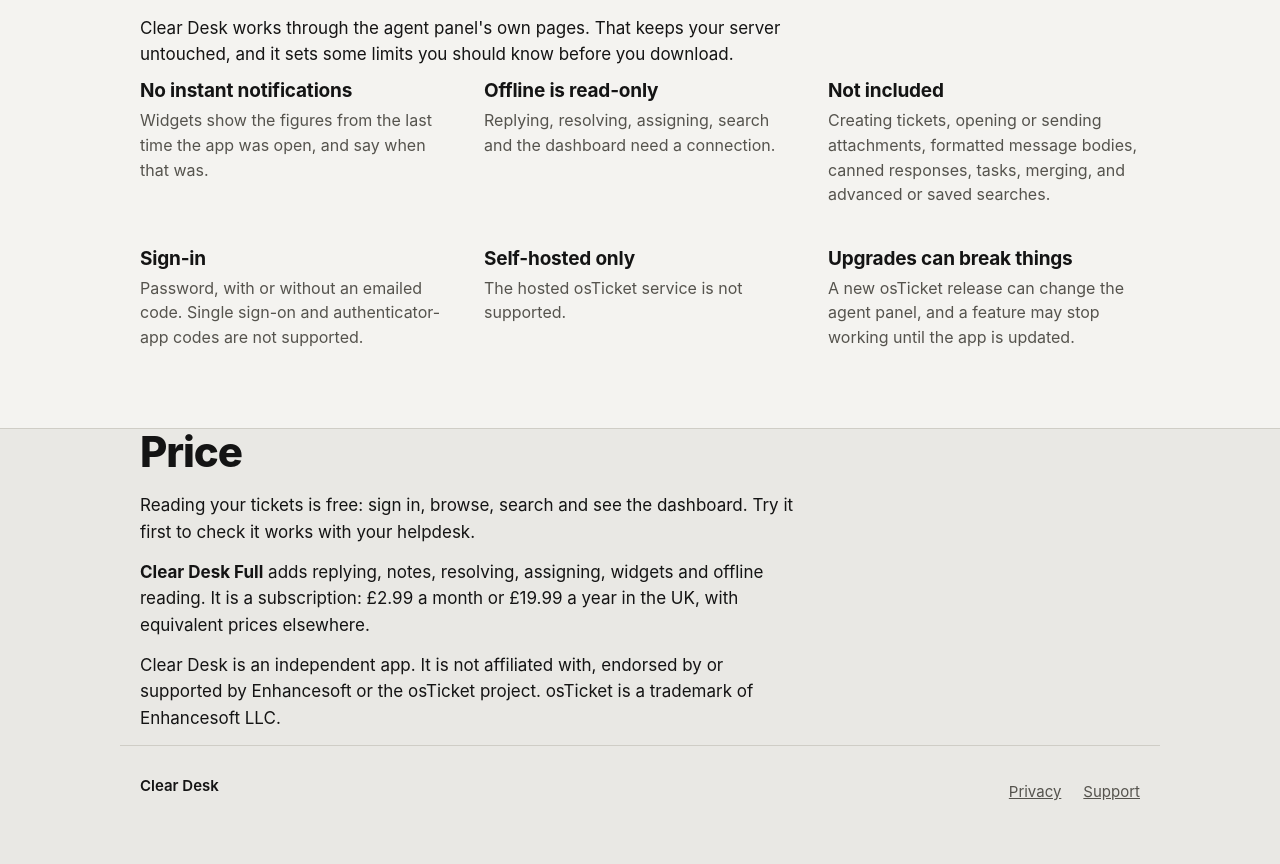
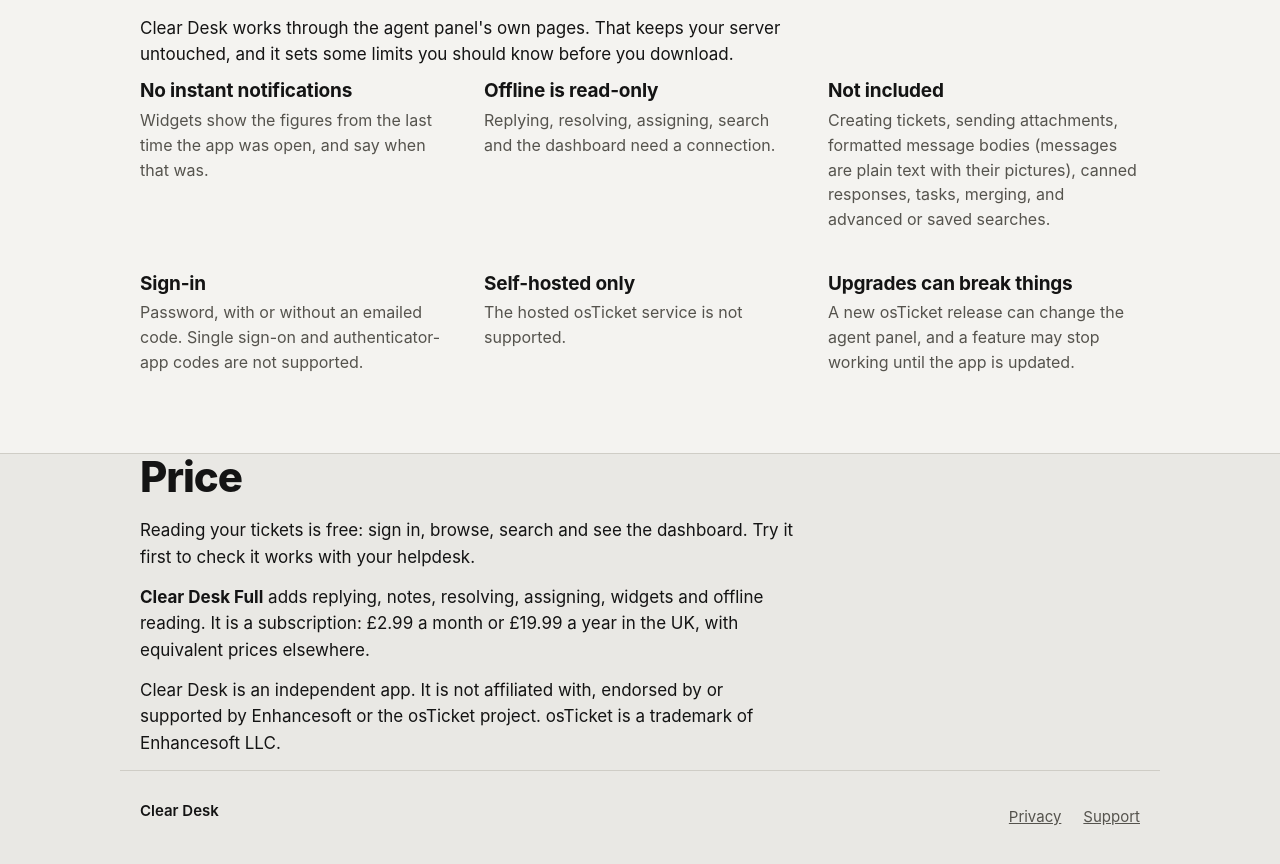
Before and after one commit to bartraigures/ClearDesk-app, a plain HTML site: page index.html in a window 1280 px wide. Shown: the part 2813-3677 px from the top of the page. Drawn offline with Linux system fonts and the light colour scheme.

Commit message:
Limitations: attachments can now be opened; messages keep their pictures
Co-Authored-By: Claude Fable 5.2 <noreply@anthropic.com>
Claude-Session: https://claude.ai/code/session_019Bfwn5VWy9bxGKwVfdsuet

```diff
--- a/index.html
+++ b/index.html
@@ -59,7 +59,7 @@
     <ul class="facts">
       <li><h3>No instant notifications</h3><p>Widgets show the figures from the last time the app was open, and say when that was.</p></li>
       <li><h3>Offline is read-only</h3><p>Replying, resolving, assigning, search and the dashboard need a connection.</p></li>
-      <li><h3>Not included</h3><p>Creating tickets, opening or sending attachments, formatted message bodies, canned responses, tasks, merging, and advanced or saved searches.</p></li>
+      <li><h3>Not included</h3><p>Creating tickets, sending attachments, formatted message bodies (messages are plain text with their pictures), canned responses, tasks, merging, and advanced or saved searches.</p></li>
       <li><h3>Sign-in</h3><p>Password, with or without an emailed code. Single sign-on and authenticator-app codes are not supported.</p></li>
       <li><h3>Self-hosted only</h3><p>The hosted osTicket service is not supported.</p></li>
       <li><h3>Upgrades can break things</h3><p>A new osTicket release can change the agent panel, and a feature may stop working until the app is updated.</p></li>
```
